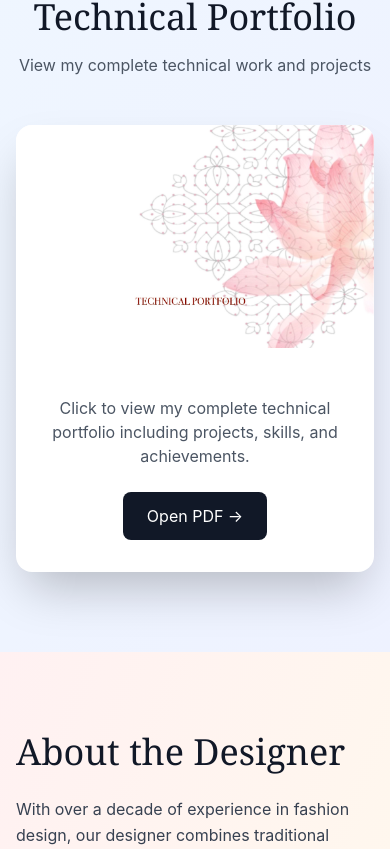
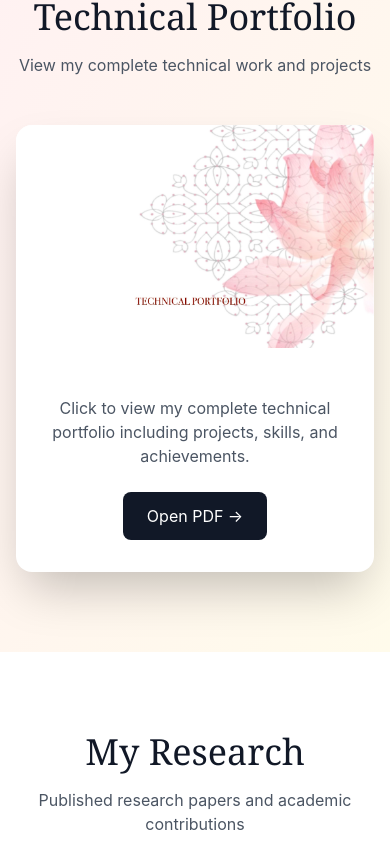
Before and after one commit to varshinilogitha1908-rgb/portfolio, a React (Create React App) app: page / in a window 390 px wide. Shown: the part 3765-4614 px from the top of the page. Built offline with nearby package versions, Linux system fonts and the light colour scheme; the HTML template or start-up script is replaced by a standard one.

Commit message:
Research paper placeholder

```diff
--- a/src/FashionPortfolio.tsx
+++ b/src/FashionPortfolio.tsx
@@ -62,6 +62,29 @@ const technicalPortfolio =
     description: 'View my complete technical work and projects',
     thumbnailImage: 'Tech.jpg'
   };
+
+const researchPapers = [
+  {
+    id: 1,
+    title: 'Your First Research Paper Title',
+    authors: 'Your Name, Co-Author Name', // Optional
+    journal: 'Journal/Conference Name', // Optional
+    year: '2024',
+    abstract: 'This is the abstract of your first research paper. Describe the problem you addressed, methodology used, key findings, and conclusions. This should be a concise summary of your research work typically 150-250 words.',
+    pdfUrl: 'YOUR_PAPER_1_PDF_LINK', // Replace with actual PDF link
+    keywords: ['Machine Learning', 'AI', 'Research'] // Optional
+  },
+  {
+    id: 2,
+    title: 'Your Second Research Paper Title',
+    authors: 'Your Name, Co-Author Name',
+    journal: 'Journal/Conference Name',
+    year: '2023',
+    abstract: 'This is the abstract of your second research paper. Include the research objectives, methods employed, significant results obtained, and the impact of your work. Keep it clear and comprehensive.',
+    pdfUrl: 'YOUR_PAPER_2_PDF_LINK', // Replace with actual PDF link
+    keywords: ['Deep Learning', 'Computer Vision', 'Innovation']
+  }
+];
 
 const FashionPortfolio = () => {
   // State for mobile menu toggle
@@ -157,6 +180,9 @@ const FashionPortfolio = () => {
               <button onClick={() => scrollToSection('contact')} className="text-gray-700 hover:text-gray-900 transition">
                 Contact
               </button>
+              <button onClick={() => scrollToSection('research')} className="text-gray-700 hover:text-gray-900 transition">
+                Research
+              </button>
             </div>
 
             {/* Mobile Menu Button */}
@@ -181,6 +207,9 @@ const FashionPortfolio = () => {
               </button>
               <button onClick={() => scrollToSection('tportfolio')} className="block w-full text-left py-2 text-gray-700">
                 Technical Portfolio
+              </button>
+              <button onClick={() => scrollToSection('research')} className="block w-full text-left py-2 text-gray-700">
+                Research
               </button>
               <button onClick={() => scrollToSection('about')} className="block w-full text-left py-2 text-gray-700">
                 About
@@ -264,7 +293,7 @@ const FashionPortfolio = () => {
       </section>
 
       {/* Technical Portfolio Section */}
-      <section id="tportfolio" className="py-20 px-4 bg-gradient-to-br from-blue-50 to-indigo-50">
+      <section id="tportfolio" className="py-20 px-4 bg-gradient-to-br from-rose-50 to-amber-50">
         <div className="max-w-4xl mx-auto text-center">
           <h2 className="text-4xl md:text-5xl font-serif text-center mb-4 text-gray-900">
             Technical Portfolio
@@ -315,6 +344,93 @@ const FashionPortfolio = () => {
                 Open PDF →
               </a>
             </div>
+          </div>
+        </div>
+      </section>
+
+      {/* Research Section */}
+      <section id="research" className="py-20 px-4 bg-white">
+        <div className="max-w-6xl mx-auto">
+          <h2 className="text-4xl md:text-5xl font-serif text-center mb-4 text-gray-900">
+            My Research
+          </h2>
+          <p className="text-center text-gray-600 mb-12 max-w-2xl mx-auto">
+            Published research papers and academic contributions
+          </p>
+
+          {/* Research Papers Grid */}
+          <div className="space-y-8">
+            {researchPapers.map(paper => (
+              <div
+                key={paper.id}
+                className="bg-white border-2 border-gray-200 rounded-xl p-8 hover:border-gray-400 hover:shadow-xl transition-all duration-300"
+              >
+                {/* Paper Header */}
+                <div className="mb-6">
+                  <h3 className="text-2xl md:text-3xl font-serif text-gray-900 mb-3">
+                    {paper.title}
+                  </h3>
+
+                  {/* Metadata */}
+                  <div className="flex flex-wrap gap-4 text-sm text-gray-600 mb-2">
+                    {paper.authors && (
+                      <span className="flex items-center">
+                        <strong className="mr-2">Authors:</strong> {paper.authors}
+                      </span>
+                    )}
+                  </div>
+
+                  <div className="flex flex-wrap gap-4 text-sm text-gray-600">
+                    {paper.journal && (
+                      <span className="flex items-center">
+                        <strong className="mr-2">Published in:</strong> {paper.journal}
+                      </span>
+                    )}
+                    {paper.year && (
+                      <span className="flex items-center">
+                        <strong className="mr-2">Year:</strong> {paper.year}
+                      </span>
+                    )}
+                  </div>
+                </div>
+
+                {/* Abstract */}
+                <div className="mb-6">
+                  <h4 className="text-lg font-semibold text-gray-900 mb-3">Abstract</h4>
+                  <p className="text-gray-700 leading-relaxed text-justify">
+                    {paper.abstract}
+                  </p>
+                </div>
+
+                {/* Keywords */}
+                {paper.keywords && paper.keywords.length > 0 && (
+                  <div className="mb-6">
+                    <div className="flex flex-wrap gap-2">
+                      {paper.keywords.map((keyword, index) => (
+                        <span
+                          key={index}
+                          className="px-3 py-1 bg-gray-100 text-gray-700 text-sm rounded-full"
+                        >
+                          {keyword}
+                        </span>
+                      ))}
+                    </div>
+                  </div>
+                )}
+
+                {/* Action Button */}
+                <div className="flex gap-4">
+                  <a
+                    href={paper.pdfUrl}
+                    target="_blank"
+                    rel="noopener noreferrer"
+                    className="inline-block bg-gray-900 text-white px-6 py-3 rounded-lg hover:bg-gray-800 transition font-medium"
+                  >
+                    Read Full Paper →
+                  </a>
+                </div>
+              </div>
+            ))}
           </div>
         </div>
       </section>
```
